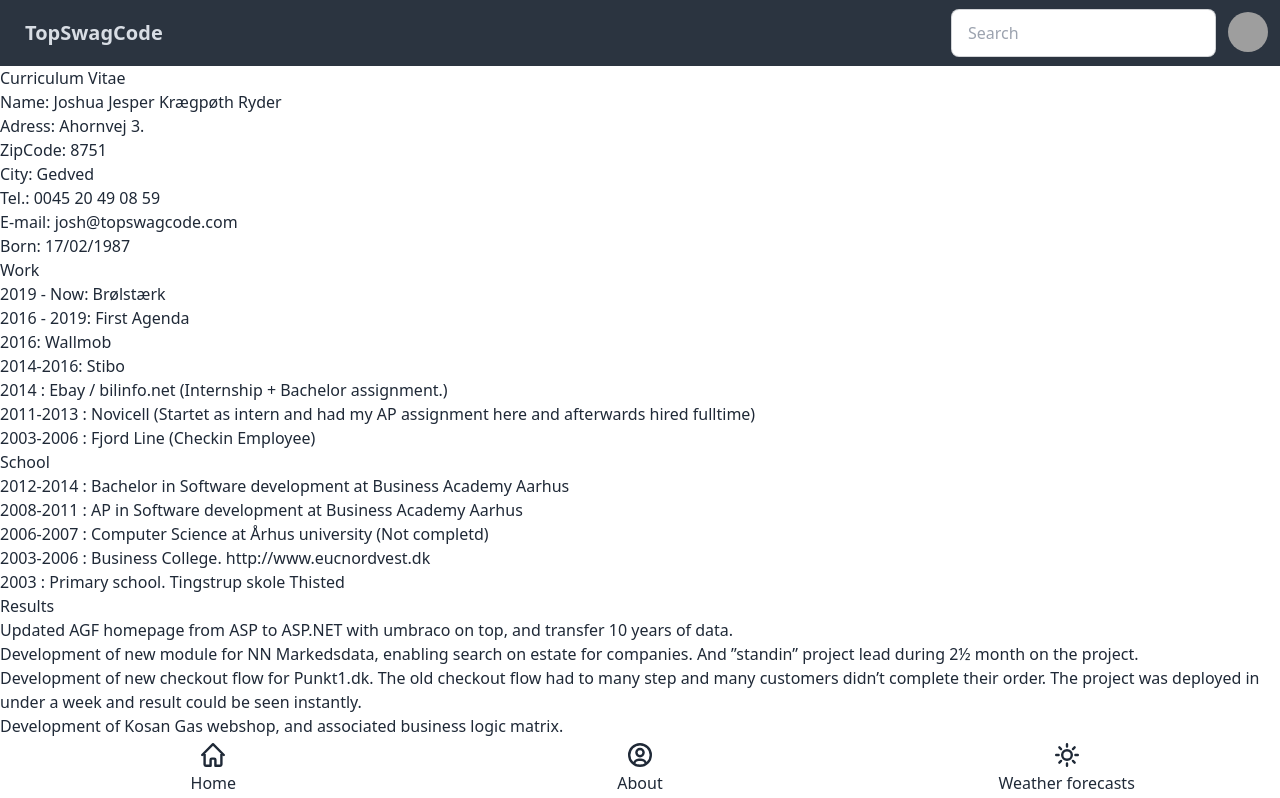
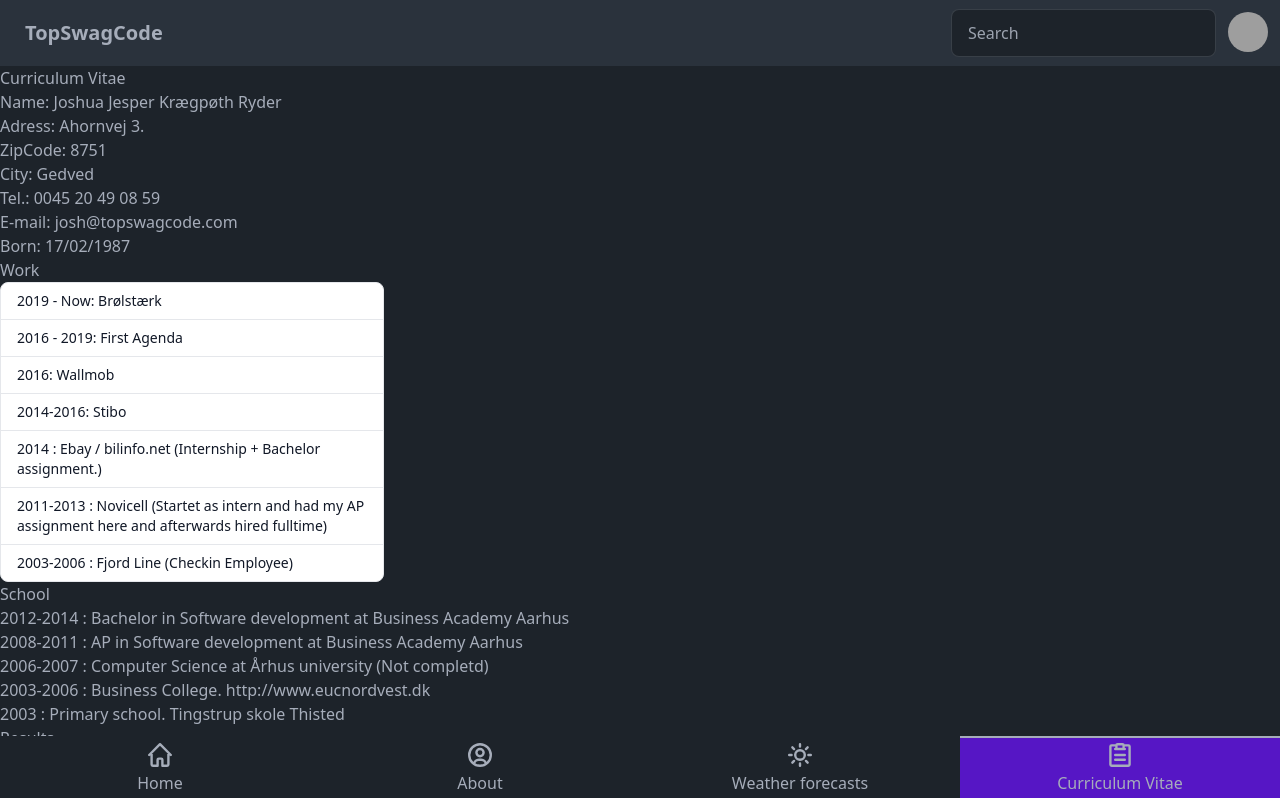
Before and after one commit to TopSwagCode/topswagcode.website, a SvelteKit app in the folder ClientApp/: page /cv in a window 1280 px wide. Shown: the top 798 px of the page. Built offline with nearby package versions, Linux system fonts and the light colour scheme; grey boxes are pictures that could not be loaded.

Commit message:
work work

```diff
--- a/ClientApp/src/routes/(main-site)/BottomNavigation.svelte
+++ b/ClientApp/src/routes/(main-site)/BottomNavigation.svelte
@@ -15,24 +15,30 @@
 
 
 <div class="btm-nav"><!--https://flowbite.com/icons/-->
-	<button on:click={() => handleClick("/")} class="{$page.url.pathname === '/' ? 'active' : undefined} hover:bg-gray-50 dark:hover:bg-gray-800">
-		<svg class="w-6 h-6 text-gray-800 dark:text-white" aria-hidden="true" xmlns="http://www.w3.org/2000/svg" fill="none" viewBox="0 0 20 20">
+	<button on:click={() => handleClick("/")} class="{$page.url.pathname === '/' ? 'active bg-primary-focus' : undefined} hover:bg-primary">
+		<svg class="w-6 h-6 dark:text-white" aria-hidden="true" xmlns="http://www.w3.org/2000/svg" fill="none" viewBox="0 0 20 20">
 			<path stroke="currentColor" stroke-linecap="round" stroke-linejoin="round" stroke-width="2" d="M3 8v10a1 1 0 0 0 1 1h4v-5a1 1 0 0 1 1-1h2a1 1 0 0 1 1 1v5h4a1 1 0 0 0 1-1V8M1 10l9-9 9 9"/>
 		  </svg>
 	  <span class="btm-nav-label">Home</span>
 	</button>
-	<button on:click={() => handleClick("/about")} class="{$page.url.pathname === '/about' ? 'active' : undefined} hover:bg-gray-50 dark:hover:bg-gray-800">
-		<svg class="w-6 h-6 text-gray-800 dark:text-white" aria-hidden="true" xmlns="http://www.w3.org/2000/svg" fill="none" viewBox="0 0 20 20">
+	<button on:click={() => handleClick("/about")} class="{$page.url.pathname === '/about' ? 'active bg-primary-focus' : undefined} hover:bg-primary">
+		<svg class="w-6 h-6 dark:text-white" aria-hidden="true" xmlns="http://www.w3.org/2000/svg" fill="none" viewBox="0 0 20 20">
 			<path stroke="currentColor" stroke-linecap="round" stroke-linejoin="round" stroke-width="2" d="M10 19a9 9 0 1 0 0-18 9 9 0 0 0 0 18Zm0 0a8.949 8.949 0 0 0 4.951-1.488A3.987 3.987 0 0 0 11 14H9a3.987 3.987 0 0 0-3.951 3.512A8.948 8.948 0 0 0 10 19Zm3-11a3 3 0 1 1-6 0 3 3 0 0 1 6 0Z"/>
 		  </svg>
 	  <span class="btm-nav-label">About</span>
 	</button>
-	<button on:click={() => handleClick("/weather")} class="{$page.url.pathname === '/weather' ? 'active' : undefined} hover:bg-gray-50 dark:hover:bg-gray-800">
-	  <svg class="w-6 h-6 text-gray-800 dark:text-white" aria-hidden="true" xmlns="http://www.w3.org/2000/svg" fill="none" viewBox="0 0 20 20">
+	<button on:click={() => handleClick("/weather")} class="{$page.url.pathname === '/weather' ? 'active bg-primary-focus' : undefined} hover:bg-primary">
+	  <svg class="w-6 h-6 dark:text-white" aria-hidden="true" xmlns="http://www.w3.org/2000/svg" fill="none" viewBox="0 0 20 20">
 		<path stroke="currentColor" stroke-linecap="round" stroke-linejoin="round" stroke-width="2" d="M10 3V1m0 18v-2M5.05 5.05 3.636 3.636m12.728 12.728L14.95 14.95M3 10H1m18 0h-2M5.05 14.95l-1.414 1.414M16.364 3.636 14.95 5.05M14 10a4 4 0 1 1-8 0 4 4 0 0 1 8 0Z"/>
 	  </svg>
 	  <span class="btm-nav-label">Weather forecasts</span>
 	</button>
+	<button on:click={() => handleClick("/cv")} class="{$page.url.pathname === '/cv' ? 'active bg-primary-focus' : undefined} hover:bg-primary">
+		<svg class="w-6 h-6 dark:text-white" aria-hidden="true" xmlns="http://www.w3.org/2000/svg" fill="none" viewBox="0 0 18 20">
+			<path stroke="currentColor" stroke-linecap="round" stroke-linejoin="round" stroke-width="2" d="M12 2h4a1 1 0 0 1 1 1v15a1 1 0 0 1-1 1H2a1 1 0 0 1-1-1V3a1 1 0 0 1 1-1h4m6 0a1 1 0 0 0-1-1H7a1 1 0 0 0-1 1m6 0v3H6V2M5 5h8m-8 5h8m-8 4h8"/>
+		  </svg>
+		<span class="btm-nav-label">Curriculum Vitae</span>
+	  </button>
 </div>
 
 
--- a/ClientApp/src/routes/(main-site)/cv/+page.svelte
+++ b/ClientApp/src/routes/(main-site)/cv/+page.svelte
@@ -14,14 +14,15 @@
 Born: 17/02/1987</p>
 
 <h1  id="work">Work</h1>
-<ul class="list-disc">
-	<li>2019 - Now: Brølstærk</li>
-	<li>2016 - 2019: First Agenda</li>
-	<li>2016: Wallmob</li>
-	<li>2014-2016: Stibo</li>
-	<li>2014 : Ebay / bilinfo.net (Internship + Bachelor assignment.)</li>
-	<li>2011-2013 : Novicell (Startet as intern and had my AP assignment here and afterwards hired fulltime)</li>
-	<li>2003-2006 : Fjord Line (Checkin Employee)</li>
+
+<ul class="w-96 text-sm font-medium text-gray-900 bg-white border border-gray-200 rounded-lg dark:bg-gray-700 dark:border-gray-600 dark:text-white">
+	<li class="w-full px-4 py-2 border-b border-gray-200 rounded-t-lg dark:border-gray-600">2019 - Now: Brølstærk</li>
+	<li class="w-full px-4 py-2 border-b border-gray-200 dark:border-gray-600">2016 - 2019: First Agenda</li>
+	<li class="w-full px-4 py-2 border-b border-gray-200 dark:border-gray-600">2016: Wallmob</li>
+	<li class="w-full px-4 py-2 border-b border-gray-200 dark:border-gray-600">2014-2016: Stibo</li>
+	<li class="w-full px-4 py-2 border-b border-gray-200 dark:border-gray-600">2014 : Ebay / bilinfo.net (Internship + Bachelor assignment.)</li>
+	<li class="w-full px-4 py-2 border-b border-gray-200 dark:border-gray-600">2011-2013 : Novicell (Startet as intern and had my AP assignment here and afterwards hired fulltime)</li>
+	<li class="w-full px-4 py-2 rounded-b-lg">2003-2006 : Fjord Line (Checkin Employee)</li>
 </ul>
 
 <h1 id="school">School</h1>
--- a/ClientApp/src/routes/(xpath-game)/xpath/+layout.svelte
+++ /dev/null
@@ -1,19 +0,0 @@
-<script>
-	export const prerender = true;
-</script>
-
-<div class="app">
-
-	<h1>asdasd</h1>
-
-	<main>
-		<slot />
-	</main>
-
-	<h1>asdasd</h1>
-
-</div>
-
-<style>
-
-</style>
--- a/ClientApp/src/routes/(xpath-game)/xpath/+page.js
+++ /dev/null
@@ -1,9 +0,0 @@
-import { dev } from '$app/environment';
-
-// we don't need any JS on this page, though we'll load
-// it in dev so that we get hot module replacement
-export const csr = dev;
-
-// since there's no dynamic data here, we can prerender
-// it so that it gets served as a static asset in production
-export const prerender = true;
--- a/ClientApp/src/routes/(xpath-game)/xpath/+page.svelte
+++ /dev/null
@@ -1,8 +0,0 @@
-<svelte:head>
-	<title>Xpath</title>
-	<meta name="description" content="About this app" />
-</svelte:head>
-
-<div class="text-column">
-	<h1>test</h1>
-</div>
--- a/ClientApp/src/routes/(xpath-game)/xpath/page.svelte
+++ /dev/null
@@ -1,2 +0,0 @@
-
-<h2>sub header</h2>
--- a/ClientApp/tailwind.config.cjs
+++ b/ClientApp/tailwind.config.cjs
@@ -3,5 +3,8 @@
   theme: {
     extend: {}
   },
-  plugins: [require('daisyui')]
+  plugins: [require('daisyui')],
+  daisyui: {
+    themes: ["dark"],
+  },
 };
```
